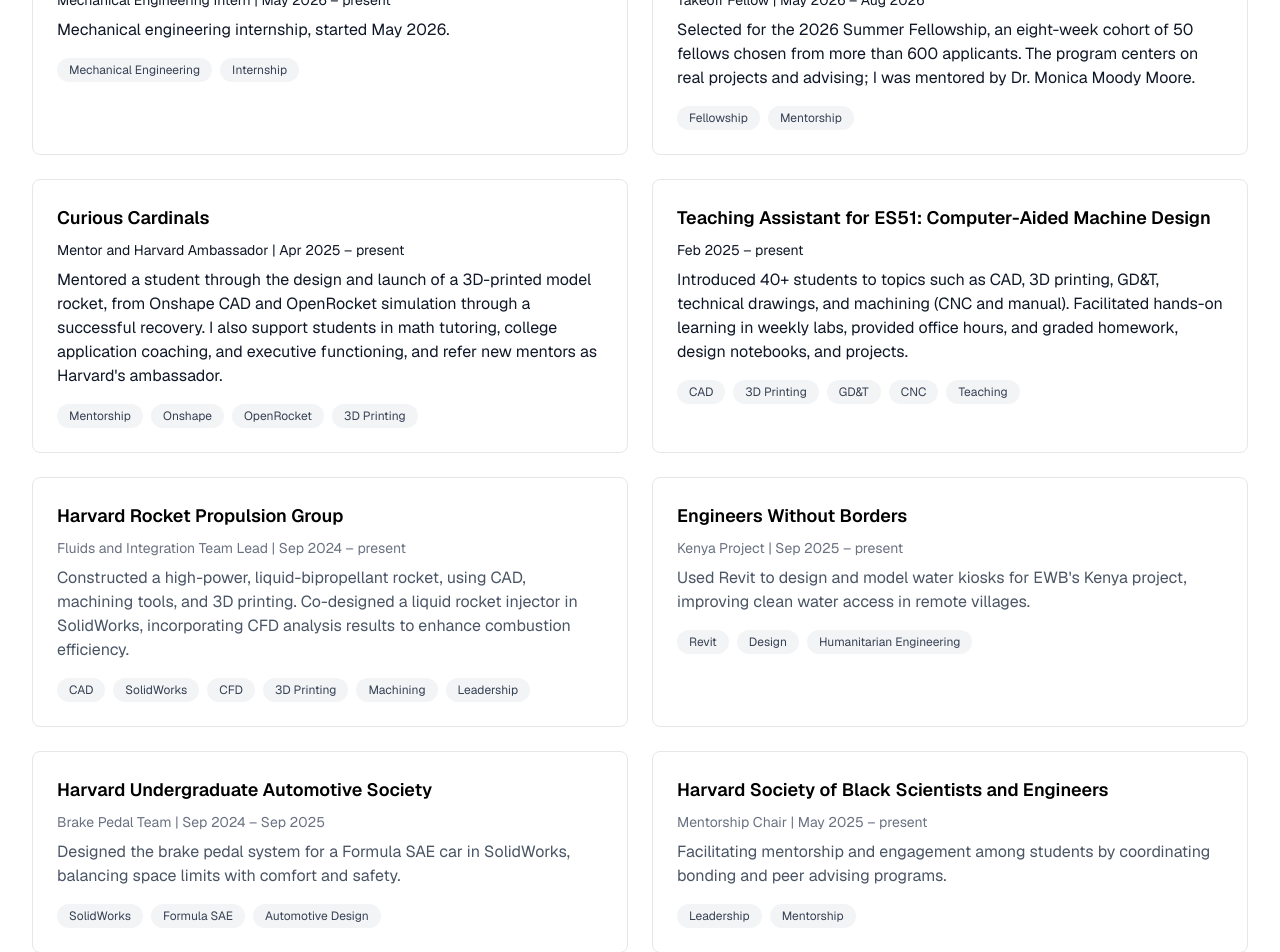
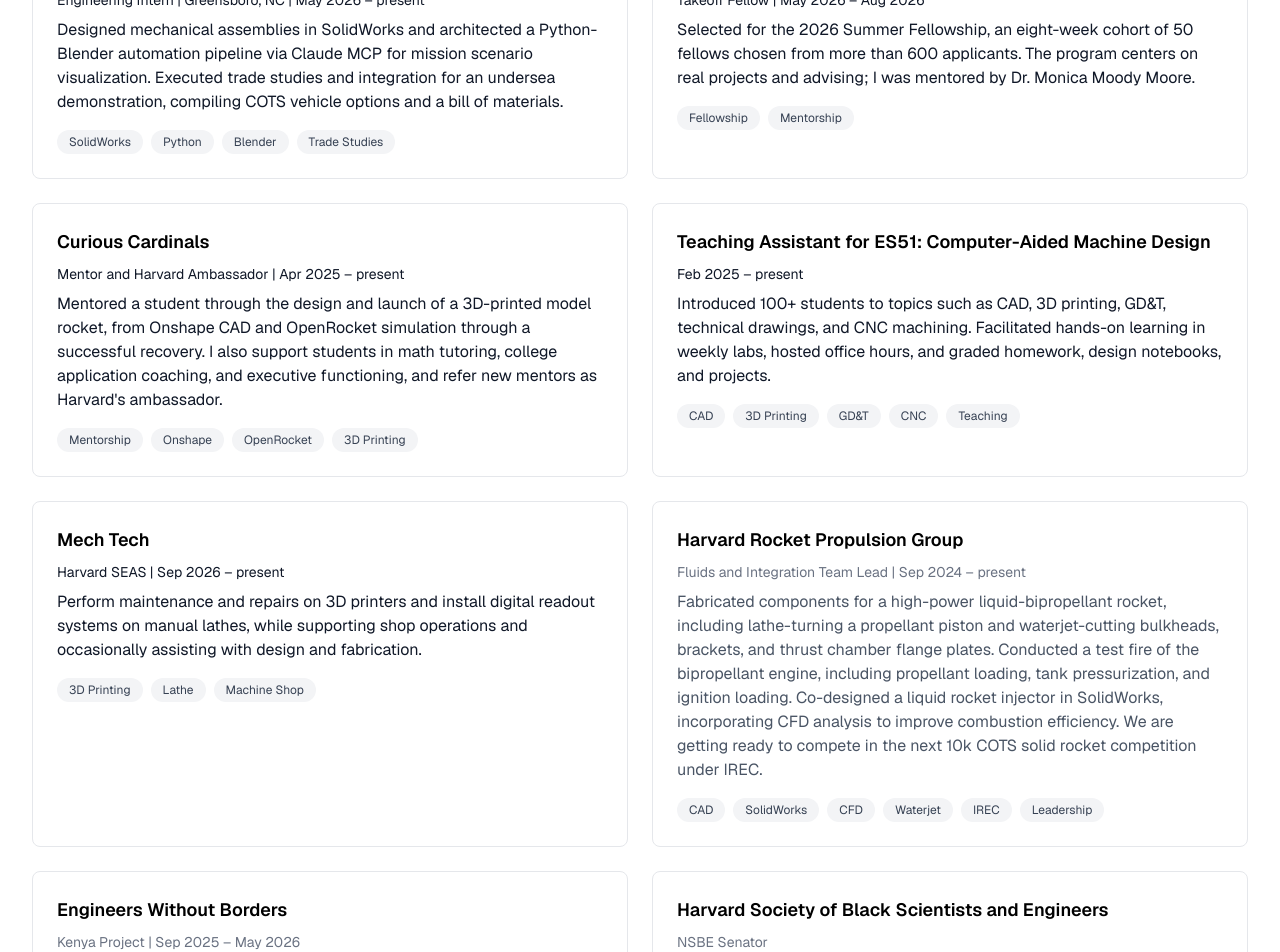
Before and after one commit to acbynumii/acbynum, a Next.js app: page / in a window 1280 px wide. Shown: the part 1700-2652 px from the top of the page. Built offline with nearby package versions, Linux system fonts and the light colour scheme.

Commit message:
Update campus roles from the latest resume.
Add the General Dynamics internship bullets, Mech Tech, Harvard Venture Capital Group, and Dorm Room Fund, refresh rocketry and NSBE, and remove the automotive society block.

Co-authored-by: acbynumii <acbynumii@users.noreply.github.com>

```diff
--- a/app/page.tsx
+++ b/app/page.tsx
@@ -38,8 +38,9 @@ export default function Home() {
               <p>
                 This past summer, I was a Mechanical Engineering Intern at General Dynamics Mission Systems,
                 simultaneously completing the Takeoff Institute 2026 Summer Fellowship. On campus, I lead the
-                Fluids and Integration team in the Rocket Propulsion Group, serve on the board for HSBSE and as
-                ambassador for Curious Cardinals, and source early-stage startups for Harvard&apos;s Venture Capital Group.
+                Fluids and Integration team in the Rocket Propulsion Group, serve as an NSBE Senator and as
+                ambassador for Curious Cardinals, source early-stage startups as an analyst for Harvard Venture Capital Group,
+                and scout for Dorm Room Fund.
               </p>
             </div>
           </div>
@@ -111,14 +112,16 @@ export default function Home() {
                 General Dynamics Mission Systems
               </h3>
               <p className="text-sm text-gray-900 dark:text-gray-400">
-                Mechanical Engineering Intern | May 2026 – present
+                Engineering Intern | Greensboro, NC | May 2026 – present
               </p>
               <p className="mt-2 text-gray-900 dark:text-gray-400">
-                Mechanical engineering internship, started May 2026.
+                Designed mechanical assemblies in SolidWorks and architected a Python-Blender automation pipeline via Claude MCP for mission scenario visualization. Executed trade studies and integration for an undersea demonstration, compiling COTS vehicle options and a bill of materials.
               </p>
               <div className="mt-4 flex flex-wrap gap-2">
-                <span className="rounded-full bg-gray-100 px-3 py-1 text-xs text-gray-700 dark:bg-gray-800 dark:text-gray-300">Mechanical Engineering</span>
-                <span className="rounded-full bg-gray-100 px-3 py-1 text-xs text-gray-700 dark:bg-gray-800 dark:text-gray-300">Internship</span>
+                <span className="rounded-full bg-gray-100 px-3 py-1 text-xs text-gray-700 dark:bg-gray-800 dark:text-gray-300">SolidWorks</span>
+                <span className="rounded-full bg-gray-100 px-3 py-1 text-xs text-gray-700 dark:bg-gray-800 dark:text-gray-300">Python</span>
+                <span className="rounded-full bg-gray-100 px-3 py-1 text-xs text-gray-700 dark:bg-gray-800 dark:text-gray-300">Blender</span>
+                <span className="rounded-full bg-gray-100 px-3 py-1 text-xs text-gray-700 dark:bg-gray-800 dark:text-gray-300">Trade Studies</span>
               </div>
             </div>
             <div className="rounded-lg border border-gray-200 bg-white p-6 dark:border-gray-800 dark:bg-gray-900">
@@ -164,9 +167,9 @@ export default function Home() {
               </h3>
               <p className="text-sm text-gray-900 dark:text-gray-400">Feb 2025 – present</p>
               <p className="mt-2 text-gray-900 dark:text-gray-400">
-                Introduced 40+ students to topics such as CAD, 3D printing, GD&T, technical
-                drawings, and machining (CNC and manual). Facilitated hands-on learning in weekly
-                labs, provided office hours, and graded homework, design notebooks, and projects.
+                Introduced 100+ students to topics such as CAD, 3D printing, GD&T, technical
+                drawings, and CNC machining. Facilitated hands-on learning in weekly
+                labs, hosted office hours, and graded homework, design notebooks, and projects.
               </p>
               <div className="mt-4 flex flex-wrap gap-2">
                 <span className="rounded-full bg-gray-100 px-3 py-1 text-xs text-gray-700 dark:bg-gray-800 dark:text-gray-300">CAD</span>
@@ -178,22 +181,36 @@ export default function Home() {
             </div>
             <div className="rounded-lg border border-gray-200 bg-white p-6 dark:border-gray-800 dark:bg-gray-900">
               <h3 className="mb-2 text-lg font-semibold text-black dark:text-gray-100">
+                Mech Tech
+              </h3>
+              <p className="text-sm text-gray-900 dark:text-gray-400">
+                Harvard SEAS | Sep 2026 – present
+              </p>
+              <p className="mt-2 text-gray-900 dark:text-gray-400">
+                Perform maintenance and repairs on 3D printers and install digital readout systems on manual lathes, while supporting shop operations and occasionally assisting with design and fabrication.
+              </p>
+              <div className="mt-4 flex flex-wrap gap-2">
+                <span className="rounded-full bg-gray-100 px-3 py-1 text-xs text-gray-700 dark:bg-gray-800 dark:text-gray-300">3D Printing</span>
+                <span className="rounded-full bg-gray-100 px-3 py-1 text-xs text-gray-700 dark:bg-gray-800 dark:text-gray-300">Lathe</span>
+                <span className="rounded-full bg-gray-100 px-3 py-1 text-xs text-gray-700 dark:bg-gray-800 dark:text-gray-300">Machine Shop</span>
+              </div>
+            </div>
+            <div className="rounded-lg border border-gray-200 bg-white p-6 dark:border-gray-800 dark:bg-gray-900">
+              <h3 className="mb-2 text-lg font-semibold text-black dark:text-gray-100">
                 Harvard Rocket Propulsion Group
               </h3>
               <p className="text-sm text-gray-500 dark:text-gray-400">
                 Fluids and Integration Team Lead | Sep 2024 – present
               </p>
               <p className="mt-2 text-gray-600 dark:text-gray-400">
-                Constructed a high-power, liquid-bipropellant rocket, using CAD, machining tools,
-                and 3D printing. Co-designed a liquid rocket injector in SolidWorks, incorporating
-                CFD analysis results to enhance combustion efficiency.
+                Fabricated components for a high-power liquid-bipropellant rocket, including lathe-turning a propellant piston and waterjet-cutting bulkheads, brackets, and thrust chamber flange plates. Conducted a test fire of the bipropellant engine, including propellant loading, tank pressurization, and ignition loading. Co-designed a liquid rocket injector in SolidWorks, incorporating CFD analysis to improve combustion efficiency. We are getting ready to compete in the next 10k COTS solid rocket competition under IREC.
               </p>
               <div className="mt-4 flex flex-wrap gap-2">
                 <span className="rounded-full bg-gray-100 px-3 py-1 text-xs text-gray-700 dark:bg-gray-800 dark:text-gray-300">CAD</span>
                 <span className="rounded-full bg-gray-100 px-3 py-1 text-xs text-gray-700 dark:bg-gray-800 dark:text-gray-300">SolidWorks</span>
                 <span className="rounded-full bg-gray-100 px-3 py-1 text-xs text-gray-700 dark:bg-gray-800 dark:text-gray-300">CFD</span>
-                <span className="rounded-full bg-gray-100 px-3 py-1 text-xs text-gray-700 dark:bg-gray-800 dark:text-gray-300">3D Printing</span>
-                <span className="rounded-full bg-gray-100 px-3 py-1 text-xs text-gray-700 dark:bg-gray-800 dark:text-gray-300">Machining</span>
+                <span className="rounded-full bg-gray-100 px-3 py-1 text-xs text-gray-700 dark:bg-gray-800 dark:text-gray-300">Waterjet</span>
+                <span className="rounded-full bg-gray-100 px-3 py-1 text-xs text-gray-700 dark:bg-gray-800 dark:text-gray-300">IREC</span>
                 <span className="rounded-full bg-gray-100 px-3 py-1 text-xs text-gray-700 dark:bg-gray-800 dark:text-gray-300">Leadership</span>
               </div>
             </div>
@@ -202,7 +219,7 @@ export default function Home() {
                 Engineers Without Borders
               </h3>
               <p className="text-sm text-gray-500 dark:text-gray-400">
-                Kenya Project | Sep 2025 – present
+                Kenya Project | Sep 2025 – May 2026
               </p>
               <p className="mt-2 text-gray-600 dark:text-gray-400">
                 Used Revit to design and model water kiosks for EWB&apos;s Kenya project, improving
@@ -216,35 +233,48 @@ export default function Home() {
             </div>
             <div className="rounded-lg border border-gray-200 bg-white p-6 dark:border-gray-800 dark:bg-gray-900">
               <h3 className="mb-2 text-lg font-semibold text-black dark:text-gray-100">
-                Harvard Undergraduate Automotive Society
+                Harvard Society of Black Scientists and Engineers
               </h3>
               <p className="text-sm text-gray-500 dark:text-gray-400">
-                Brake Pedal Team | Sep 2024 – Sep 2025
+                NSBE Senator
               </p>
               <p className="mt-2 text-gray-600 dark:text-gray-400">
-                Designed the brake pedal system for a Formula SAE car in SolidWorks, balancing
-                space limits with comfort and safety.
+                Previously Mentorship Chair, coordinating bonding and peer advising. As NSBE Senator, I handle logistics for the annual career fair, getting students there and registered, and professionally preparing them for the fair.
               </p>
               <div className="mt-4 flex flex-wrap gap-2">
-                <span className="rounded-full bg-gray-100 px-3 py-1 text-xs text-gray-700 dark:bg-gray-800 dark:text-gray-300">SolidWorks</span>
-                <span className="rounded-full bg-gray-100 px-3 py-1 text-xs text-gray-700 dark:bg-gray-800 dark:text-gray-300">Formula SAE</span>
-                <span className="rounded-full bg-gray-100 px-3 py-1 text-xs text-gray-700 dark:bg-gray-800 dark:text-gray-300">Automotive Design</span>
+                <span className="rounded-full bg-gray-100 px-3 py-1 text-xs text-gray-700 dark:bg-gray-800 dark:text-gray-300">NSBE</span>
+                <span className="rounded-full bg-gray-100 px-3 py-1 text-xs text-gray-700 dark:bg-gray-800 dark:text-gray-300">Career Fair</span>
+                <span className="rounded-full bg-gray-100 px-3 py-1 text-xs text-gray-700 dark:bg-gray-800 dark:text-gray-300">Mentorship</span>
               </div>
             </div>
             <div className="rounded-lg border border-gray-200 bg-white p-6 dark:border-gray-800 dark:bg-gray-900">
               <h3 className="mb-2 text-lg font-semibold text-black dark:text-gray-100">
-                Harvard Society of Black Scientists and Engineers
+                Harvard Venture Capital Group
               </h3>
               <p className="text-sm text-gray-500 dark:text-gray-400">
-                Mentorship Chair | May 2025 – present
+                Analyst | Sep 2026 – present
               </p>
               <p className="mt-2 text-gray-600 dark:text-gray-400">
-                Facilitating mentorship and engagement among students by coordinating bonding
-                and peer advising programs.
+                Sourcing early-stage startups for a number of partner firms.
               </p>
               <div className="mt-4 flex flex-wrap gap-2">
-                <span className="rounded-full bg-gray-100 px-3 py-1 text-xs text-gray-700 dark:bg-gray-800 dark:text-gray-300">Leadership</span>
-                <span className="rounded-full bg-gray-100 px-3 py-1 text-xs text-gray-700 dark:bg-gray-800 dark:text-gray-300">Mentorship</span>
+                <span className="rounded-full bg-gray-100 px-3 py-1 text-xs text-gray-700 dark:bg-gray-800 dark:text-gray-300">Venture Capital</span>
+                <span className="rounded-full bg-gray-100 px-3 py-1 text-xs text-gray-700 dark:bg-gray-800 dark:text-gray-300">Sourcing</span>
+              </div>
+            </div>
+            <div className="rounded-lg border border-gray-200 bg-white p-6 dark:border-gray-800 dark:bg-gray-900">
+              <h3 className="mb-2 text-lg font-semibold text-black dark:text-gray-100">
+                Dorm Room Fund
+              </h3>
+              <p className="text-sm text-gray-500 dark:text-gray-400">
+                Venture Scout
+              </p>
+              <p className="mt-2 text-gray-600 dark:text-gray-400">
+                Venture Scout for Dorm Room Fund.
+              </p>
+              <div className="mt-4 flex flex-wrap gap-2">
+                <span className="rounded-full bg-gray-100 px-3 py-1 text-xs text-gray-700 dark:bg-gray-800 dark:text-gray-300">Venture Scout</span>
+                <span className="rounded-full bg-gray-100 px-3 py-1 text-xs text-gray-700 dark:bg-gray-800 dark:text-gray-300">Startups</span>
               </div>
             </div>
             <DankiraCard />
--- a/data/resume.ts
+++ b/data/resume.ts
@@ -48,13 +48,15 @@ export const education: Education[] = [
 export const workExperience: WorkExperience[] = [
   {
     company: "General Dynamics Mission Systems",
-    position: "Mechanical Engineering Intern",
+    position: "Engineering Intern",
+    location: "Greensboro, NC",
     startDate: "May 2026",
     endDate: "Present",
     description: [
-      "Mechanical engineering internship, started May 2026.",
+      "Designed mechanical assemblies in SolidWorks and architected a Python-Blender automation pipeline via Claude MCP for mission scenario visualization.",
+      "Executed trade studies and integration for an undersea demonstration, compiling COTS vehicle options and a bill of materials.",
     ],
-    technologies: ["Mechanical Engineering"],
+    technologies: ["SolidWorks", "Python", "Blender"],
   },
   {
     company: "The Takeoff Institute",
```
